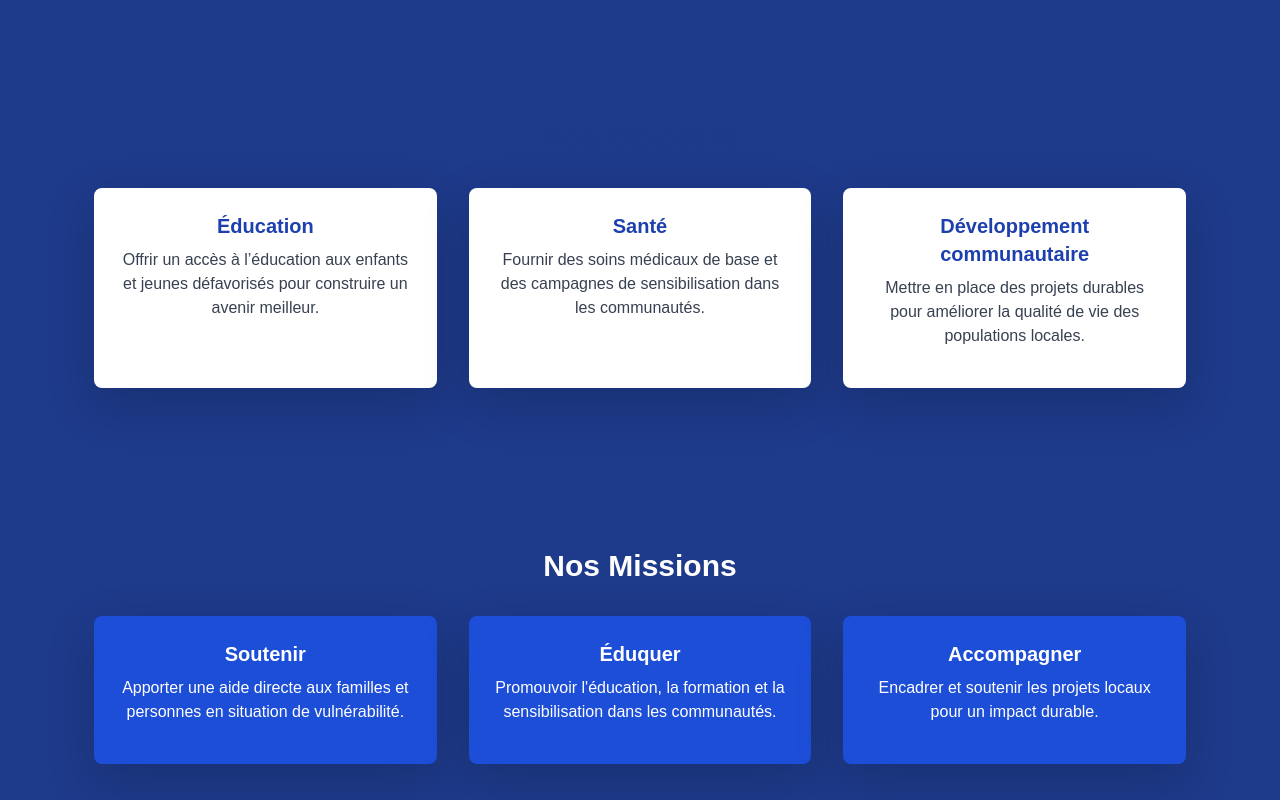
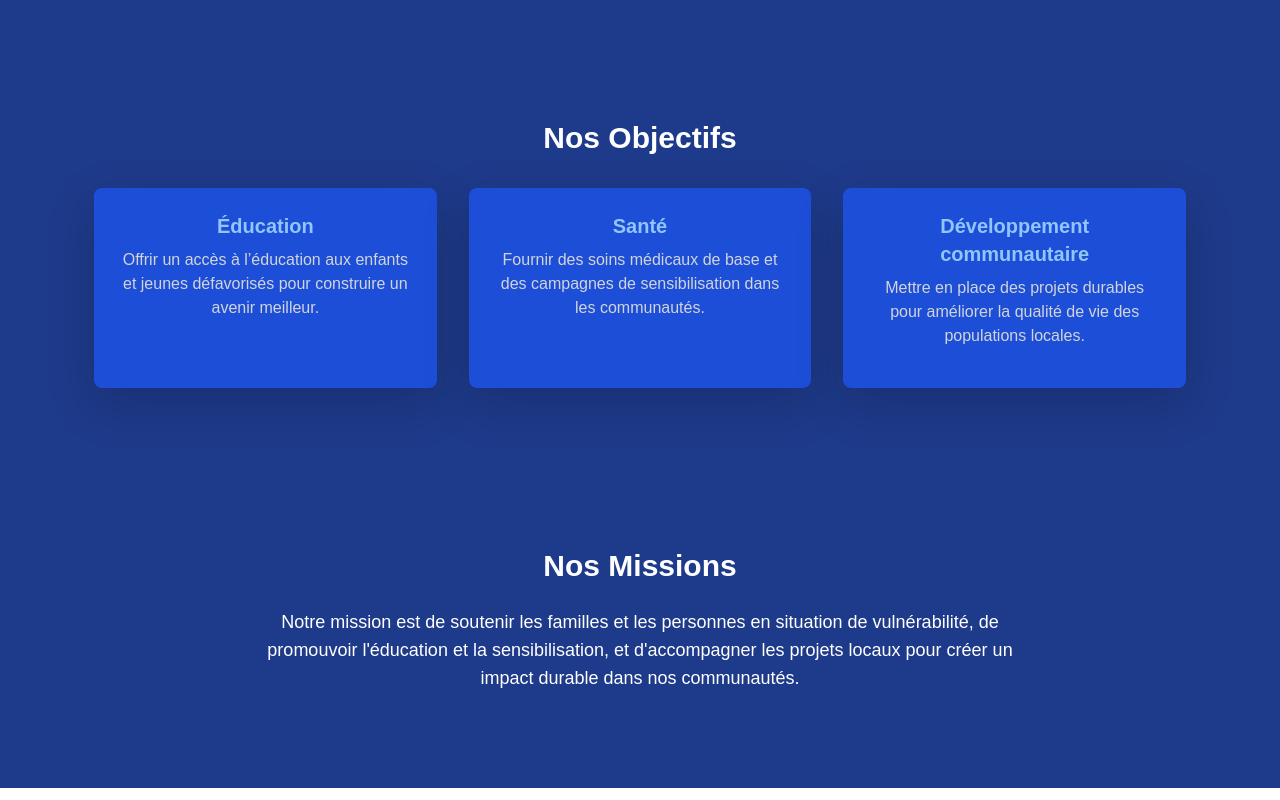
Before and after one commit to Michee-kolony/appd, an Angular app: page /ONG/about in a window 1280 px wide. Shown: the part 1080-1880 px from the top of the page. Built offline with nearby package versions, Linux system fonts and the light colour scheme.

Commit message:
mises à jour datas

```diff
--- a/src/app/client/about/about.component.html
+++ b/src/app/client/about/about.component.html
@@ -44,19 +44,19 @@
 <!-- OBJECTIFS -->
 <section class="py-20 bg-blue-900">
   <div class="container mx-auto px-4 text-center">
-    <h2 class="text-3xl font-bold text-blue-900 mb-8">Nos Objectifs</h2>
+    <h2 class="text-3xl font-bold text-white mb-8">Nos Objectifs</h2>
     <div class="grid md:grid-cols-3 gap-8">
-      <div class="bg-white p-6 rounded-lg shadow-lg">
-        <h3 class="text-xl font-semibold text-blue-800 mb-2">Éducation</h3>
-        <p class="text-gray-700 font-light">Offrir un accès à l’éducation aux enfants et jeunes défavorisés pour construire un avenir meilleur.</p>
+      <div class="bg-blue-700 p-6 rounded-lg shadow-lg">
+        <h3 class="text-xl font-semibold text-blue-300 mb-2">Éducation</h3>
+        <p class="text-gray-300 font-light">Offrir un accès à l’éducation aux enfants et jeunes défavorisés pour construire un avenir meilleur.</p>
       </div>
-      <div class="bg-white p-6 rounded-lg shadow-lg">
-        <h3 class="text-xl font-semibold text-blue-800 mb-2">Santé</h3>
-        <p class="text-gray-700 font-light">Fournir des soins médicaux de base et des campagnes de sensibilisation dans les communautés.</p>
+      <div class="bg-blue-700 p-6 rounded-lg shadow-lg">
+        <h3 class="text-xl font-semibold text-blue-300 mb-2">Santé</h3>
+        <p class="text-gray-300 font-light">Fournir des soins médicaux de base et des campagnes de sensibilisation dans les communautés.</p>
       </div>
-      <div class="bg-white p-6 rounded-lg shadow-lg">
-        <h3 class="text-xl font-semibold text-blue-800 mb-2">Développement communautaire</h3>
-        <p class="text-gray-700 font-light">Mettre en place des projets durables pour améliorer la qualité de vie des populations locales.</p>
+      <div class="bg-blue-700 p-6 rounded-lg shadow-lg">
+        <h3 class="text-xl font-semibold text-blue-300 mb-2">Développement communautaire</h3>
+        <p class="text-gray-300 font-light">Mettre en place des projets durables pour améliorer la qualité de vie des populations locales.</p>
       </div>
     </div>
   </div>
@@ -65,20 +65,11 @@
 <!-- MISSIONS -->
 <section class="py-20 bg-blue-900">
   <div class="container mx-auto px-4 text-center">
-    <h2 class="text-3xl font-bold text-white mb-8">Nos Missions</h2>
-    <div class="grid md:grid-cols-3 gap-8">
-      <div class="bg-blue-700 p-6 rounded-lg text-white shadow-lg">
-        <h3 class="text-xl font-semibold mb-2">Soutenir</h3>
-        <p class="font-light">Apporter une aide directe aux familles et personnes en situation de vulnérabilité.</p>
-      </div>
-      <div class="bg-blue-700 p-6 rounded-lg text-white shadow-lg">
-        <h3 class="text-xl font-semibold mb-2">Éduquer</h3>
-        <p class="font-light">Promouvoir l'éducation, la formation et la sensibilisation dans les communautés.</p>
-      </div>
-      <div class="bg-blue-700 p-6 rounded-lg text-white shadow-lg">
-        <h3 class="text-xl font-semibold mb-2">Accompagner</h3>
-        <p class="font-light">Encadrer et soutenir les projets locaux pour un impact durable.</p>
-      </div>
-    </div>
+    <h2 class="text-3xl font-bold text-white mb-6">Nos Missions</h2>
+    <p class="text-white text-lg max-w-3xl mx-auto font-light">
+      Notre mission est de soutenir les familles et les personnes en situation de vulnérabilité,
+      de promouvoir l'éducation et la sensibilisation, et d'accompagner les projets locaux
+      pour créer un impact durable dans nos communautés.
+    </p>
   </div>
 </section>
```
